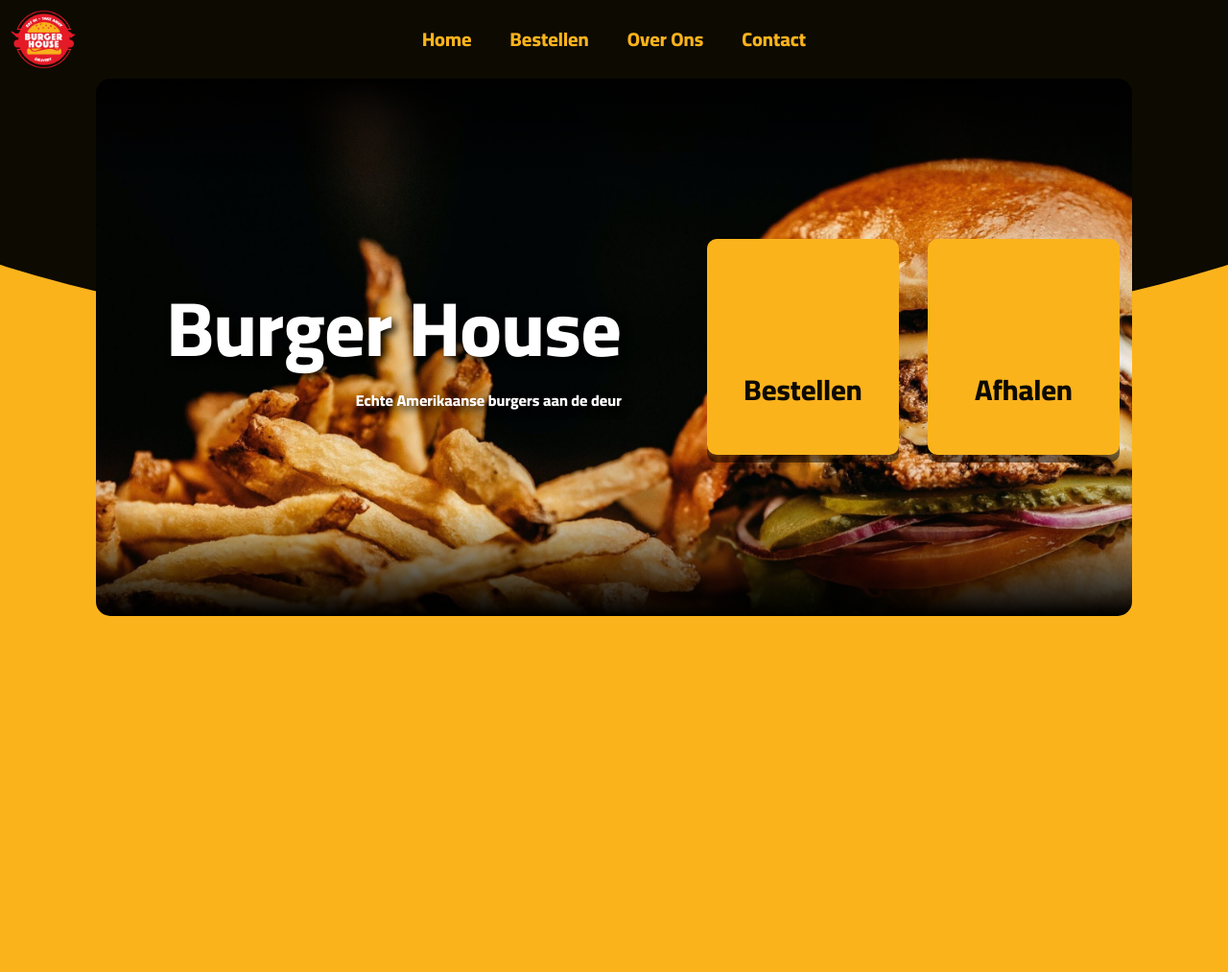
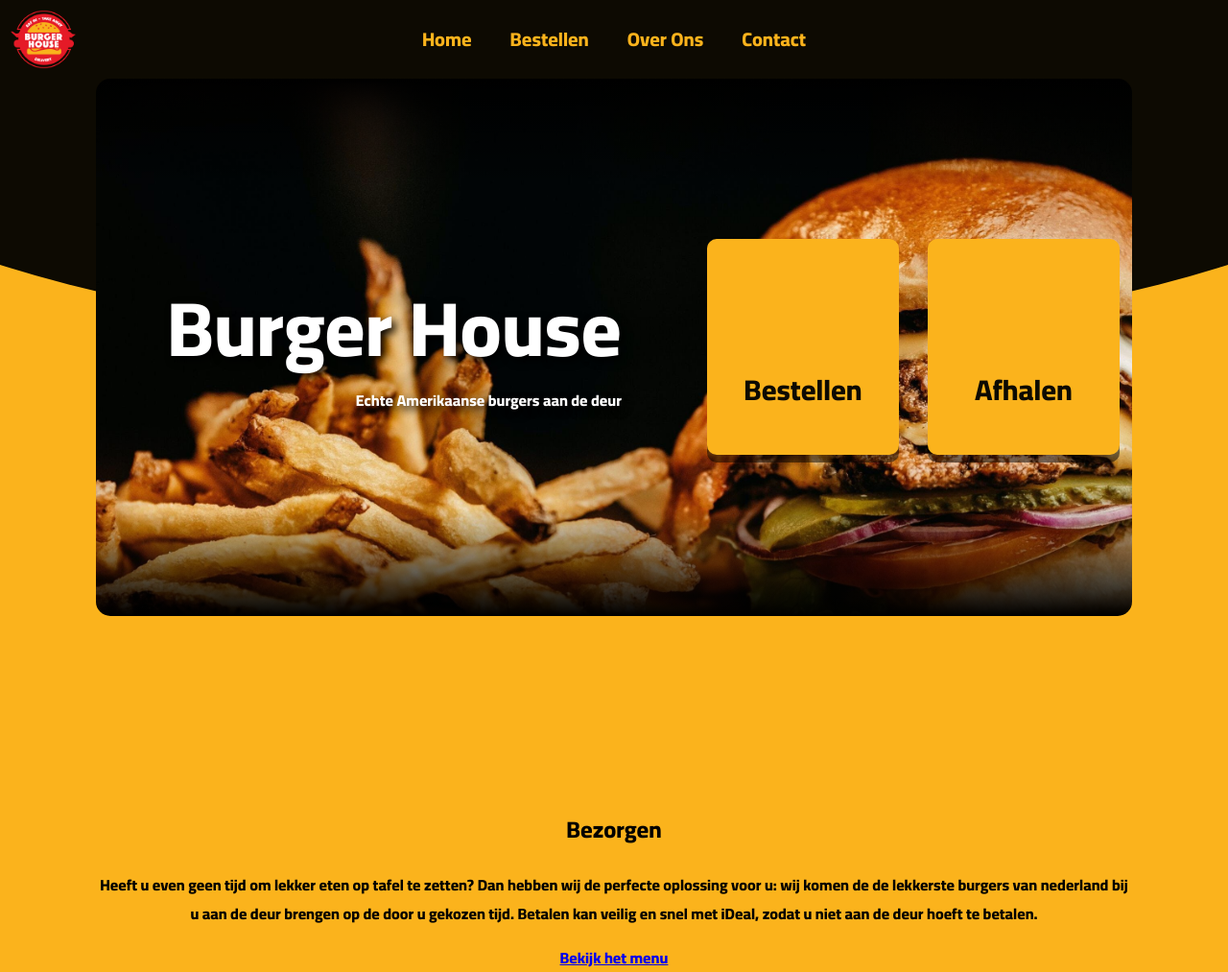
Before and after one commit to benjaminaarsen/webdesign-eindopdracht, a Vue app: page / in a window 1280 px wide. Shown: the whole page at 96% size. Before the commit the page ends 800 px from the top, so only its background shows below. Built offline with nearby package versions, Linux system fonts and the light colour scheme; some icons are missing.

Commit message:
fixed bug with header curve

```diff
--- a/package.json
+++ b/package.json
@@ -1,5 +1,5 @@
 {
-  "name": "project2",
+  "name": "burger-house",
   "version": "0.1.0",
   "private": true,
   "scripts": {
--- a/public/index.html
+++ b/public/index.html
@@ -5,11 +5,11 @@
     <meta http-equiv="X-UA-Compatible" content="IE=edge">
     <meta name="viewport" content="width=device-width,initial-scale=1.0">
     <link rel="icon" href="<%= BASE_URL %>favicon.ico">
-    <title><%= htmlWebpackPlugin.options.title %></title>
+    <title>Burger House</title>
   </head>
   <body>
     <noscript>
-      <strong>We're sorry but <%= htmlWebpackPlugin.options.title %> doesn't work properly without JavaScript enabled. Please enable it to continue.</strong>
+      <strong>We're sorry but Burger House doesn't work properly without JavaScript enabled. Please enable it to continue.</strong>
     </noscript>
     <div id="app"></div>
     <!-- built files will be auto injected -->
--- a/src/App.vue
+++ b/src/App.vue
@@ -1,6 +1,9 @@
 <template>
-  <Menu />
-  <router-view/>
+  <div class="main">
+    <Menu />
+    <div class="header-curve" />
+    <router-view/>
+  </div>
 </template>
 
 <script>
@@ -14,6 +17,25 @@ export default {
 <style lang="scss">
 @import url('https://fonts.googleapis.com/css2?family=Cairo:wght@800&display=swap');
 
+  .main {
+    position: relative;
+    display:block;
+    width: 100%;
+    overflow: hidden;
+  }
+  .header-curve {
+    width: 100%;
+    background: var(--primary-color);
+    height: 50vh;
+    top: -15vh;
+    left: 0;
+    right: 0;
+    bottom: auto;
+    border-radius: 50%;
+    transform: scale(1.4);
+    position: absolute;
+    z-index: -1;
+  }
 #app {
   font-family: 'Cairo';
   text-align: center;
--- /dev/null
+++ b/src/components/BezorgenText.vue
@@ -0,0 +1,21 @@
+<template>
+    <div class="content">
+        <h2>Bezorgen</h2>
+        <p>Heeft u even geen tijd om lekker eten op tafel te zetten?
+            Dan hebben wij de perfecte oplossing voor u: wij komen
+            de de lekkerste burgers van nederland bij u aan de deur brengen
+            op de door u gekozen tijd. Betalen kan veilig en snel met iDeal,
+            zodat u niet aan de deur hoeft te betalen.
+        </p>
+        <router-link to="/bestellen" class="button">
+            <span>Bekijk het menu</span>
+        </router-link>
+    </div>
+</template>
+
+
+<script>
+export default {
+
+}
+</script>
--- a/src/components/HeroImage.vue
+++ b/src/components/HeroImage.vue
@@ -1,6 +1,5 @@
 <template>
     <div class="hero-image">
-
         <div class="hero-text">
             <img class="logoimg" src="../assets/logo.png">
             <h1>Burger House</h1>
@@ -25,6 +24,7 @@ export default {
 
 <style scoped lang="scss">
     .hero-image {
+        margin-bottom: 200px;
         z-index: 0;
         border-radius: 15px;
         display: flex;
--- a/src/components/Menu.vue
+++ b/src/components/Menu.vue
@@ -93,6 +93,7 @@ export default {
         height: 100%;
         visibility: visible;
         margin: 15px 20px;
+        filter: drop-shadow(4px 4px 1px black);
         color: var(--secondary-color);
 
     }
--- a/src/components/TopMenu.vue
+++ b/src/components/TopMenu.vue
@@ -22,7 +22,6 @@
             </div>
         </div>
     </div>
-    <div class="header-curve"/>
 </template>
 
 
@@ -38,20 +37,9 @@ export default {
 </script>
 
 <style scoped lang="scss">
-    .header-curve {
+    .header {
+        position: relative;
         width: 100%;
-        background: var(--primary-color);
-        height: 50vh;
-        top: -15vh;
-        left: 0;
-        right: 0;
-        bottom: auto;
-        border-radius: 50%;
-        transform: scale(1.4);
-        position: fixed;
-        z-index: -1;
-    }
-    .header {
         display: flex;
         background-color: var(--primary-color);
         padding: 10px 0px;
--- a/src/views/Home.vue
+++ b/src/views/Home.vue
@@ -1,17 +1,19 @@
 <template>
   <div class="home">
     <HeroImage />
+    <BezorgenText />
   </div>
 </template>
 
 <script>
 // @ is an alias to /src
 import HeroImage from '@/components/HeroImage.vue'
-
+import BezorgenText from '@/components/BezorgenText.vue'
 export default {
   name: 'Home',
   components: {
-    HeroImage
+    HeroImage,
+    BezorgenText
   }
 }
 </script>
```
Also changed, not shown: 1 other file (tests, documents, lock files or other folders).
